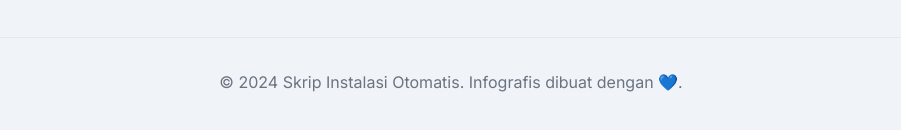
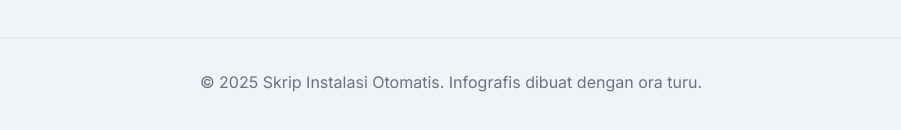
Before and after one commit to masjeho2/xray-bot, a website: page index.html in a window 1280 px wide. Shown: the part 2985-3115 px from the top of the page, without its empty margins (189-1090 px from the left). Drawn offline with nearby package versions, Linux system fonts and the light colour scheme.

Commit message:
Update index.html

```diff
--- a/index.html
+++ b/index.html
@@ -245,7 +245,7 @@
         </main>
 
         <footer class="text-center mt-16 py-8 border-t border-gray-200">
-            <p class="text-gray-500">&copy; 2024 Skrip Instalasi Otomatis. Infografis dibuat dengan 💙.</p>
+            <p class="text-gray-500">&copy; 2025 Skrip Instalasi Otomatis. Infografis dibuat dengan ora turu.</p>
         </footer>
     </div>
 
```
